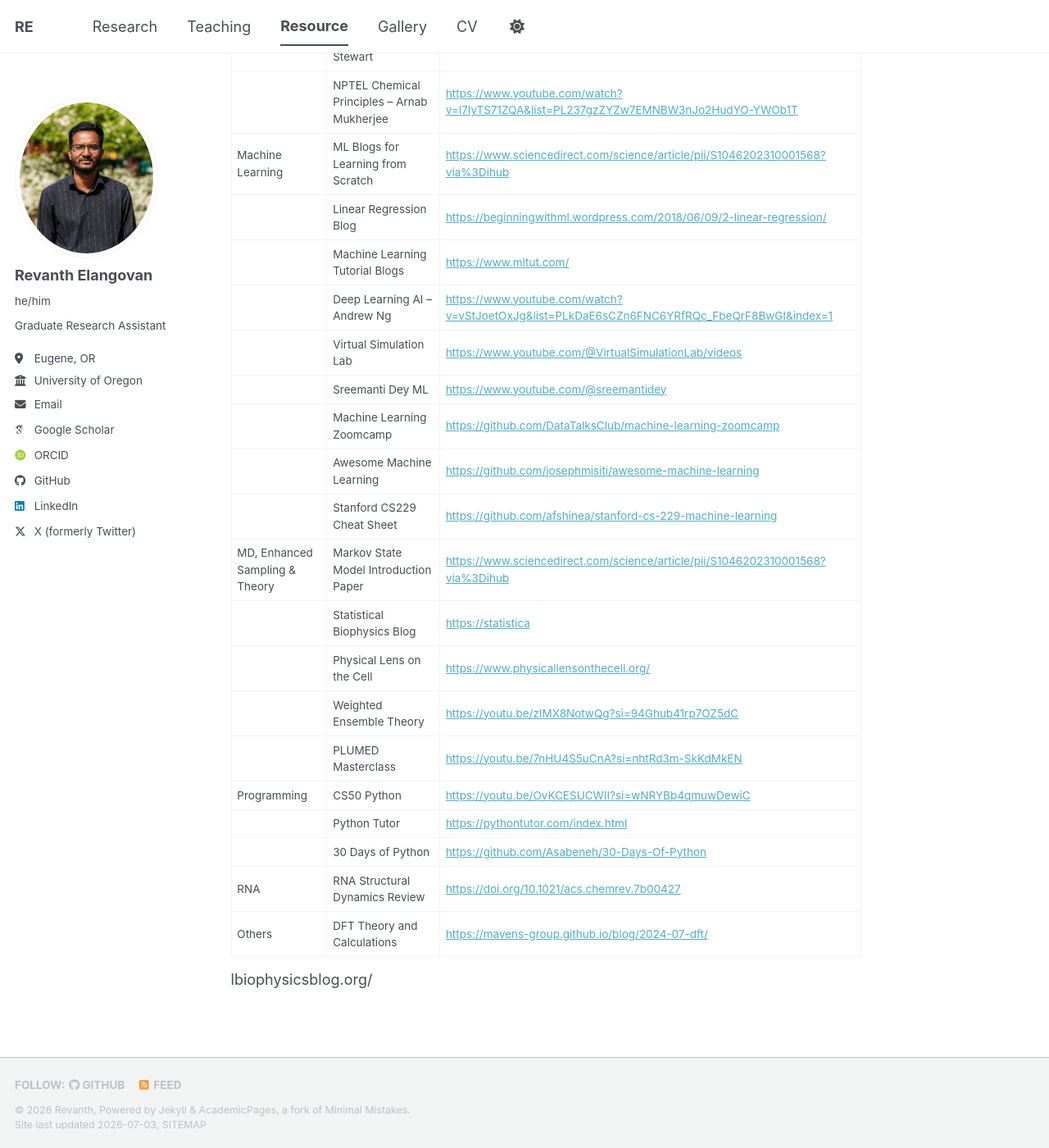
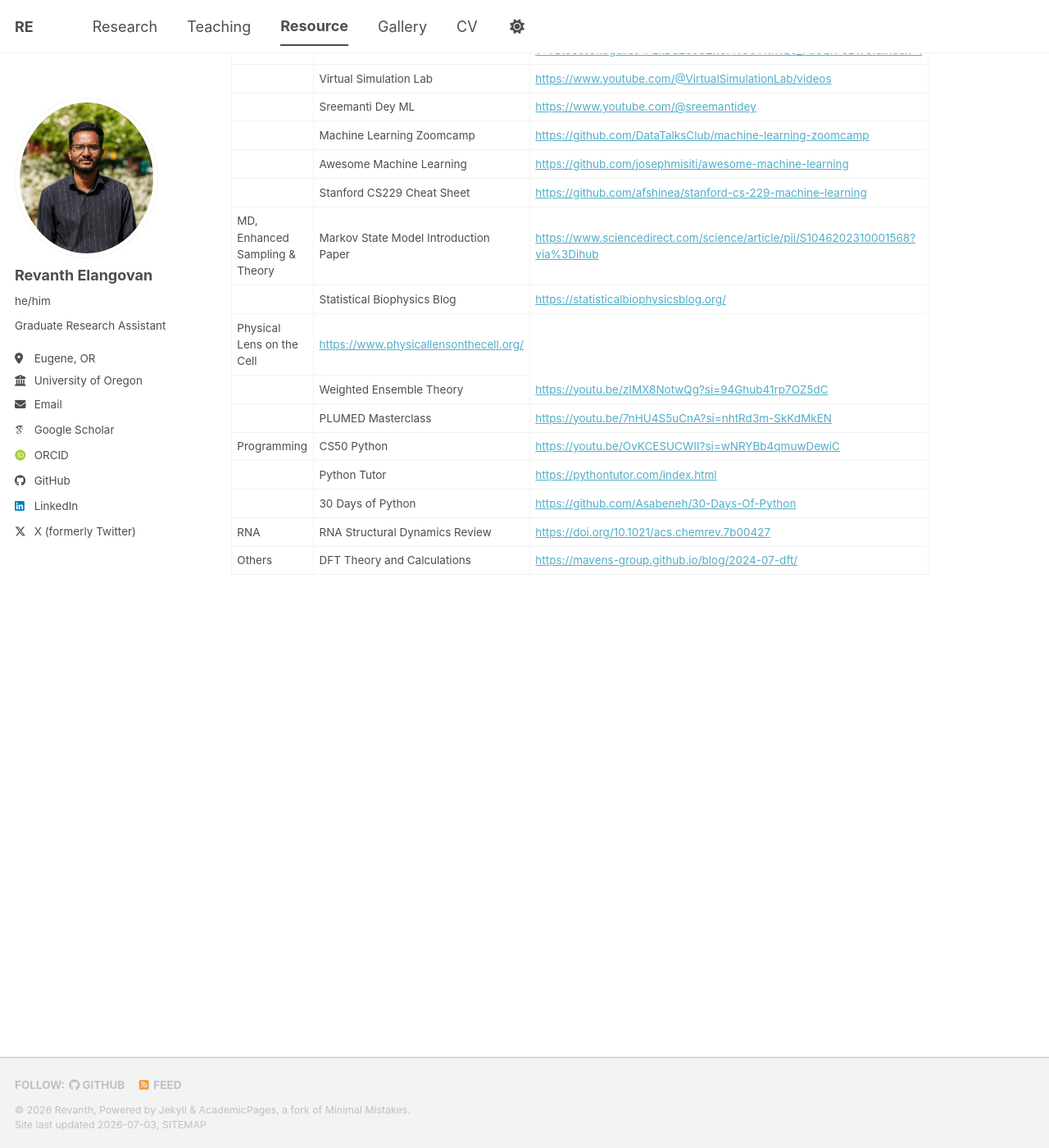
Before and after one commit to Revanth27-08/Revanth27-08.github.io, a Jekyll site: the page built from _pages/resource.html, in a window 1280 px wide and 1400 px high, scrolled down 1104 px. Shown: the whole window at 82% size. Built offline with Jekyll 4.4.1, drawn with Linux system fonts in a browser that asks for light colours; some web fonts are replaced; a script bundle is joined from its source files by our own code; library files that are not in the unit come from our copies; some of the changed lines change nothing that is shown.

Commit message:
Update resource.html

```diff
--- a/_pages/resource.html
+++ b/_pages/resource.html
@@ -42,8 +42,9 @@
 <tr><td></td><td>Awesome Machine Learning</td><td><a href='https://github.com/josephmisiti/awesome-machine-learning'>https://github.com/josephmisiti/awesome-machine-learning</a></td></tr>
 <tr><td></td><td>Stanford CS229 Cheat Sheet</td><td><a href='https://github.com/afshinea/stanford-cs-229-machine-learning'>https://github.com/afshinea/stanford-cs-229-machine-learning</a></td></tr>
 <tr><td class="category">MD, Enhanced Sampling & Theory</td><td>Markov State Model Introduction Paper</td><td><a href='https://www.sciencedirect.com/science/article/pii/S1046202310001568?via%3Dihub'>https://www.sciencedirect.com/science/article/pii/S1046202310001568?via%3Dihub</a></td></tr>
-<tr><td></td><td>Statistical Biophysics Blog</td><td><a href='https://statisticalbiophysicsblog.org/'>https://statistica<tr><td></td><td>Physical Lens on the Cell</td><td><a href='https://www.physicallensonthecell.org/'>https://www.physicallensonthecell.org/</a></td></tr>
-<tr><td></td><td>Weighted Ensemble Theory</td><td><a href='https://youtu.be/zIMX8NotwQg?si=94Ghub41rp7OZ5dC'>https://youtu.be/zIMX8NotwQg?si=94Ghub41rp7OZ5dC</a></td></tr>
+<tr><td></td><td>Statistical Biophysics Blog</td><td><a href='https://statisticalbiophysicsblog.org/'>https://statisticalbiophysicsblog.org/</a></td></tr>
+</td><td>Physical Lens on the Cell</td><td><a href='https://www.physicallensonthecell.org/'>https://www.physicallensonthecell.org/</a></td></tr>
+<td></td><td>Weighted Ensemble Theory</td><td><a href='https://youtu.be/zIMX8NotwQg?si=94Ghub41rp7OZ5dC'>https://youtu.be/zIMX8NotwQg?si=94Ghub41rp7OZ5dC</a></td></tr>
 <tr><td></td><td>PLUMED Masterclass</td><td><a href='https://youtu.be/7nHU4S5uCnA?si=nhtRd3m-SkKdMkEN'>https://youtu.be/7nHU4S5uCnA?si=nhtRd3m-SkKdMkEN</a></td></tr>
 <tr><td class="category">Programming</td><td>CS50 Python</td><td><a href='https://youtu.be/OvKCESUCWII?si=wNRYBb4qmuwDewiC'>https://youtu.be/OvKCESUCWII?si=wNRYBb4qmuwDewiC</a></td></tr>
 <tr><td></td><td>Python Tutor</td><td><a href='https://pythontutor.com/index.html'>https://pythontutor.com/index.html</a></td></tr>
@@ -51,4 +52,3 @@
 <tr><td class="category">RNA</td><td>RNA Structural Dynamics Review</td><td><a href='https://doi.org/10.1021/acs.chemrev.7b00427'>https://doi.org/10.1021/acs.chemrev.7b00427</a></td></tr>
 <tr><td class="category">Others</td><td>DFT Theory and Calculations</td><td><a href='https://mavens-group.github.io/blog/2024-07-dft/'>https://mavens-group.github.io/blog/2024-07-dft/</a></td></tr>
 </table></body></html>
-lbiophysicsblog.org/</a></td></tr>
```
